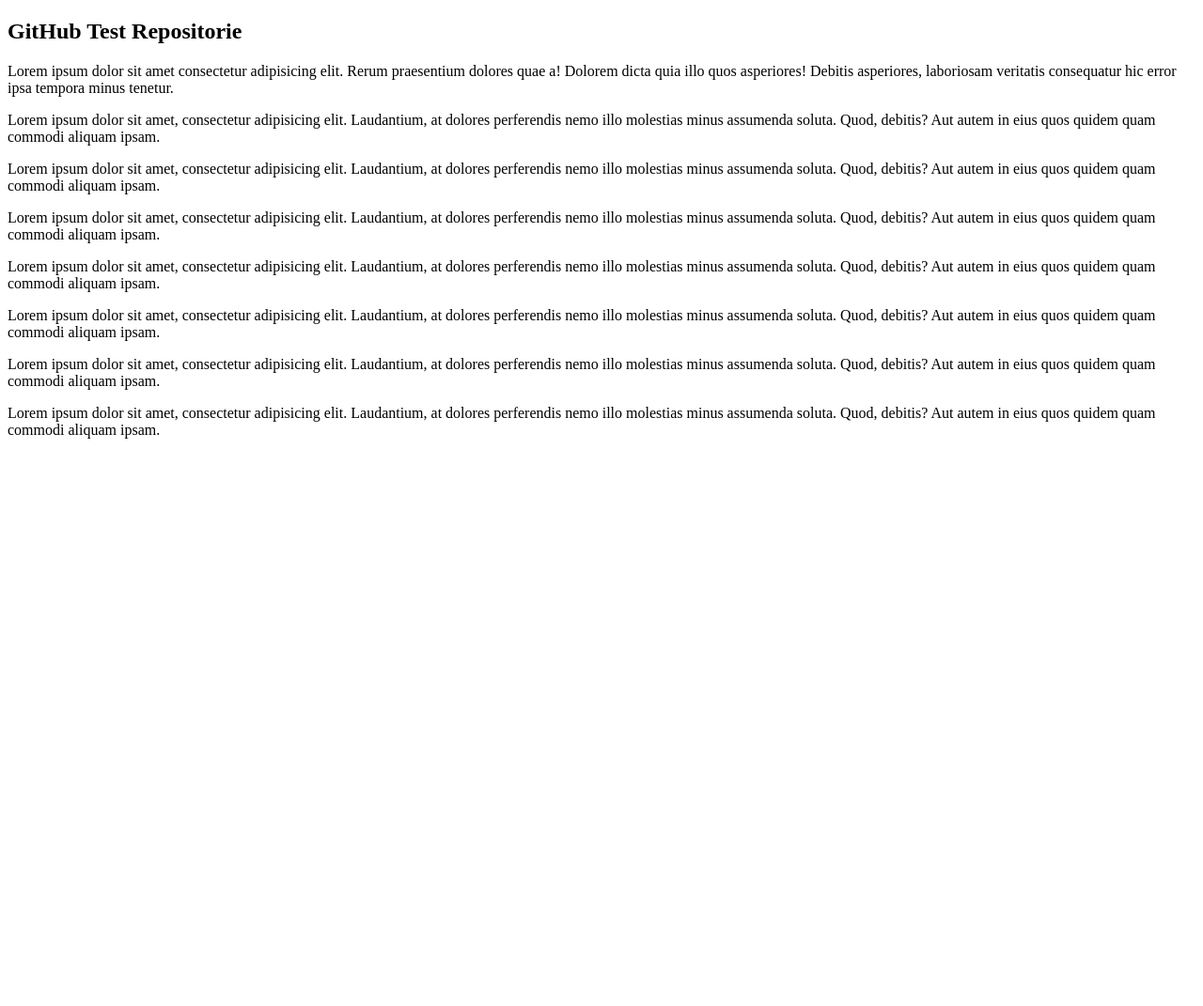
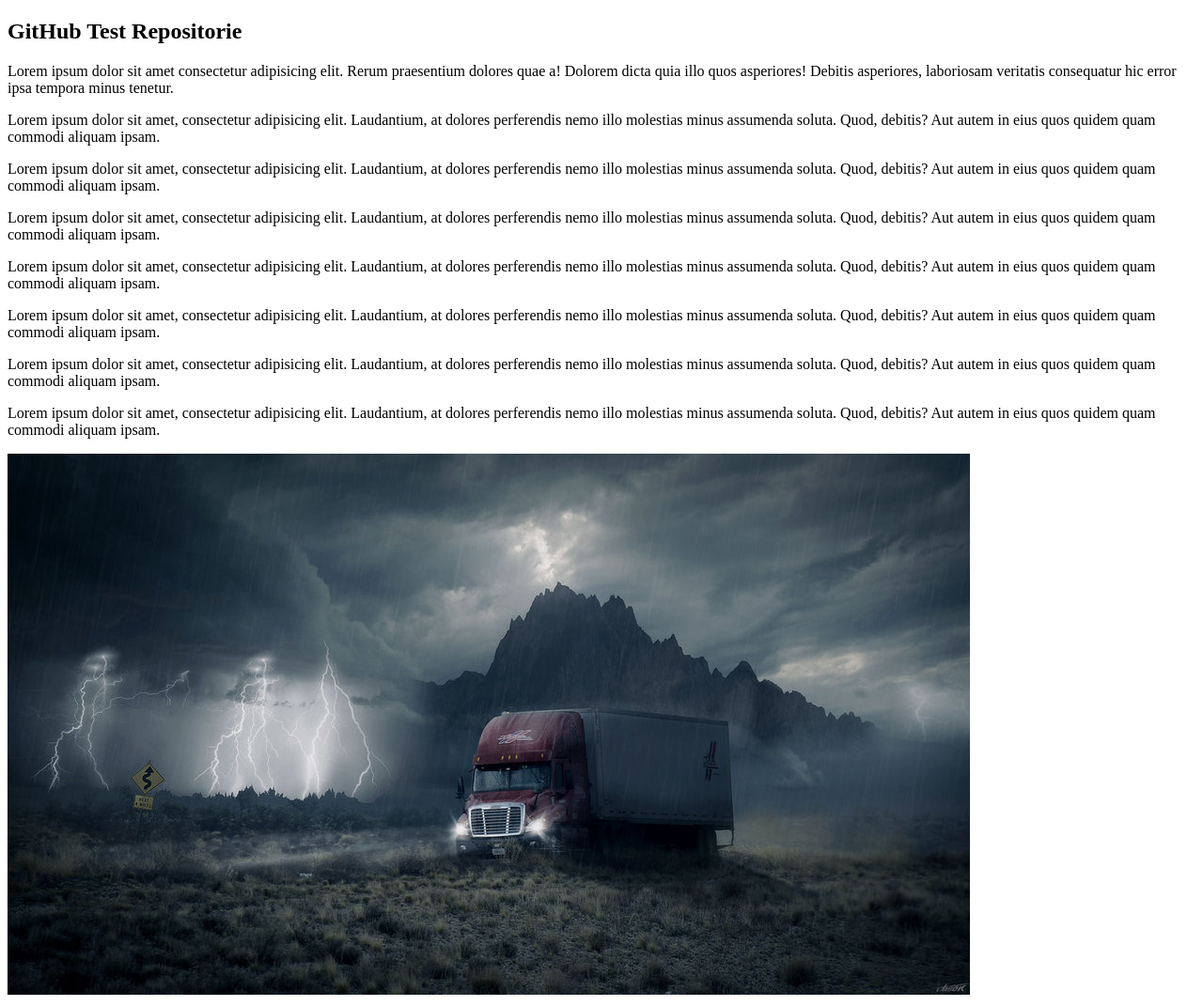
Before and after one commit to MrRafsan/first-repo, a plain HTML site: page index.html in a window 1280 px wide. Shown: the whole page at 94% size. Before the commit the page ends 800 px from the top, so only its background shows below. Drawn offline with Linux system fonts and the light colour scheme.

Commit message:
my project

```diff
--- a/index.html
+++ b/index.html
@@ -16,5 +16,7 @@
     <p>Lorem ipsum dolor sit amet, consectetur adipisicing elit. Laudantium, at dolores perferendis nemo illo molestias minus assumenda soluta. Quod, debitis? Aut autem in eius quos quidem quam commodi aliquam ipsam.</p>
     <p>Lorem ipsum dolor sit amet, consectetur adipisicing elit. Laudantium, at dolores perferendis nemo illo molestias minus assumenda soluta. Quod, debitis? Aut autem in eius quos quidem quam commodi aliquam ipsam.</p>
     <p>Lorem ipsum dolor sit amet, consectetur adipisicing elit. Laudantium, at dolores perferendis nemo illo molestias minus assumenda soluta. Quod, debitis? Aut autem in eius quos quidem quam commodi aliquam ipsam.</p>
+
+    <img src="img/truck_by_fantasyart0102-dagwnb4.jpg" alt="">
 </body>
 </html>
```
Also changed, not shown: img/truck_by_fantasyart0102-dagwnb4.jpg (added).
